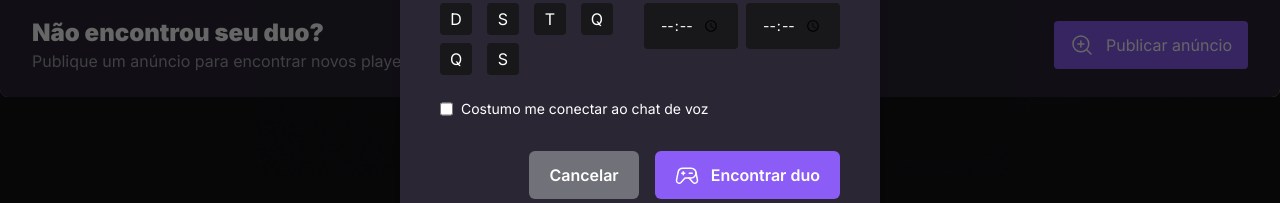
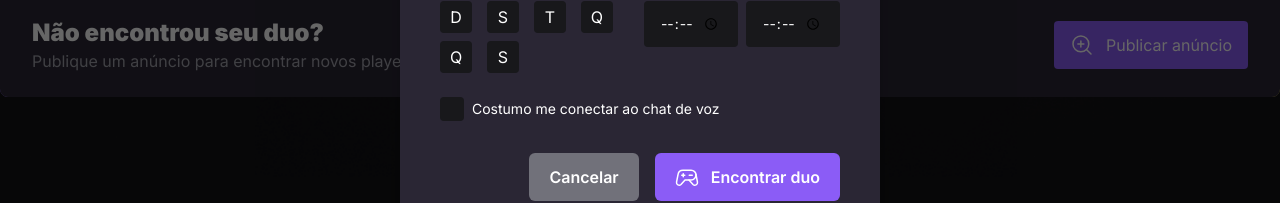
Before and after one commit to dyhalmeida/nlw-esports-front, a React (Vite) app: page / in a window 1280 px wide. Both pictures are taken after a click on the button "Publicar anúncio". Shown: the part 487-690 px from the top of the page. Built offline with nearby package versions, Linux system fonts and the light colour scheme; no server answers.

Commit message:
feat: add Checkbox

```diff
--- a/package.json
+++ b/package.json
@@ -9,6 +9,7 @@
     "preview": "vite preview"
   },
   "dependencies": {
+    "@radix-ui/react-checkbox": "^1.0.0",
     "@radix-ui/react-dialog": "^1.0.0",
     "phosphor-react": "^1.4.1",
     "react": "^18.2.0",
--- a/src/components/CreateAdModal/index.tsx
+++ b/src/components/CreateAdModal/index.tsx
@@ -1,5 +1,6 @@
+import * as Checkbox from "@radix-ui/react-checkbox";
 import * as Dialog from "@radix-ui/react-dialog";
-import { GameController } from "phosphor-react";
+import { Check, GameController } from "phosphor-react";
 import { Input } from "../Form/Input";
 
 export function CreateAdModal() {
@@ -74,8 +75,12 @@
             </div>
           </div>
 
-          <div className="mt-2 flex gap-2 text-sm">
-            <Input type="checkbox" id="useVoiceChannel" />
+          <div className="mt-2 flex items-center gap-2 text-sm">
+            <Checkbox.Root className="w-6 h-6 rounded bg-zinc-900 p-1">
+              <Checkbox.Indicator>
+                <Check className="w-4 h-4 text-emerald-400" />
+              </Checkbox.Indicator>
+            </Checkbox.Root>
             <label htmlFor="useVoiceChannel">
               Costumo me conectar ao chat de voz
             </label>
```
Also changed, not shown: 1 other file (tests, documents, lock files or other folders).
